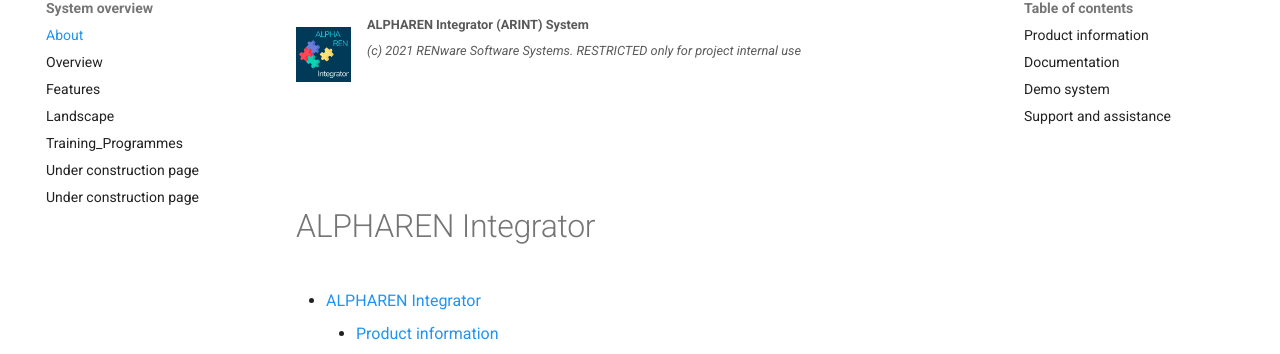
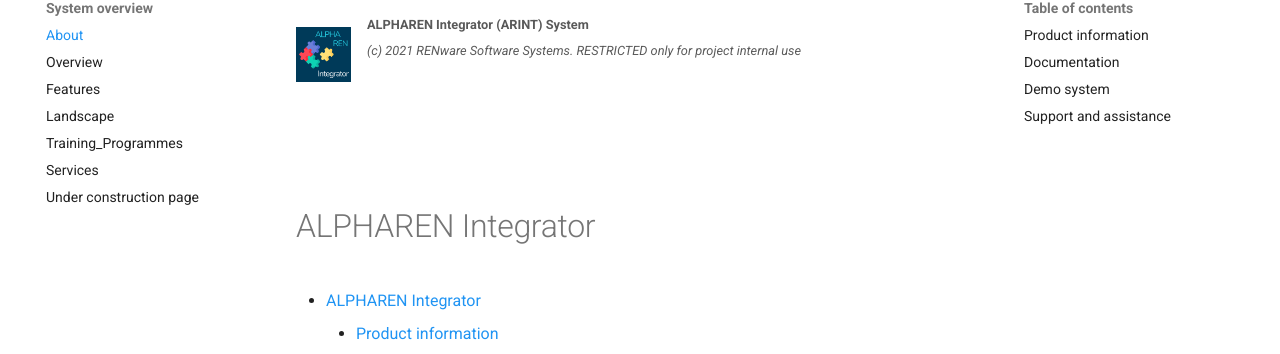
Before and after one commit to petre-renware/arint, an MkDocs documentation site: the page built from doc_src/index.md, in a window 1280 px wide. Shown: the part 151-505 px from the top of the page. Built offline with MkDocs 1.6.1 and Material for MkDocs 9.7.7, drawn with Linux system fonts in a browser that asks for light colours; some of the changed lines change nothing that is shown.

Commit message:
Update mkdocs.yml

```diff
--- a/mkdocs.yml
+++ b/mkdocs.yml
@@ -11,7 +11,7 @@
         - Features: ./810-DSGN/810.46-Product_Features.md
         - Landscape: ./810-DSGN/810.02-System_Landscape.md
         - Training_Programmes: ./810-DSGN/130.05-Training_Programmes.md
-        - ./810-DSGN/130.05-Services.md
+        - Services: ./810-DSGN/130.05-Services.md
         - ./810-DSGN/130.04-Licensing_Editions_Pricing.md
     - Documentation:
         - User manuals:
```
